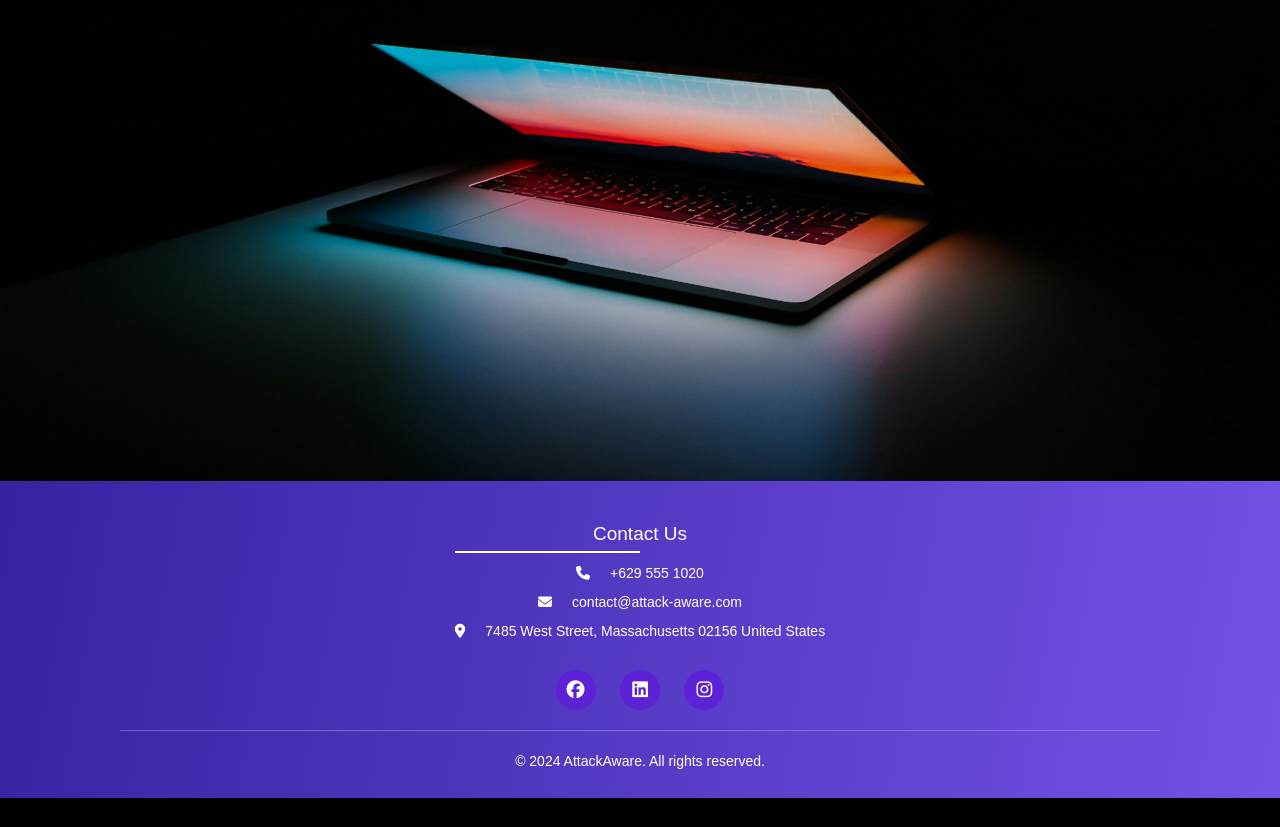
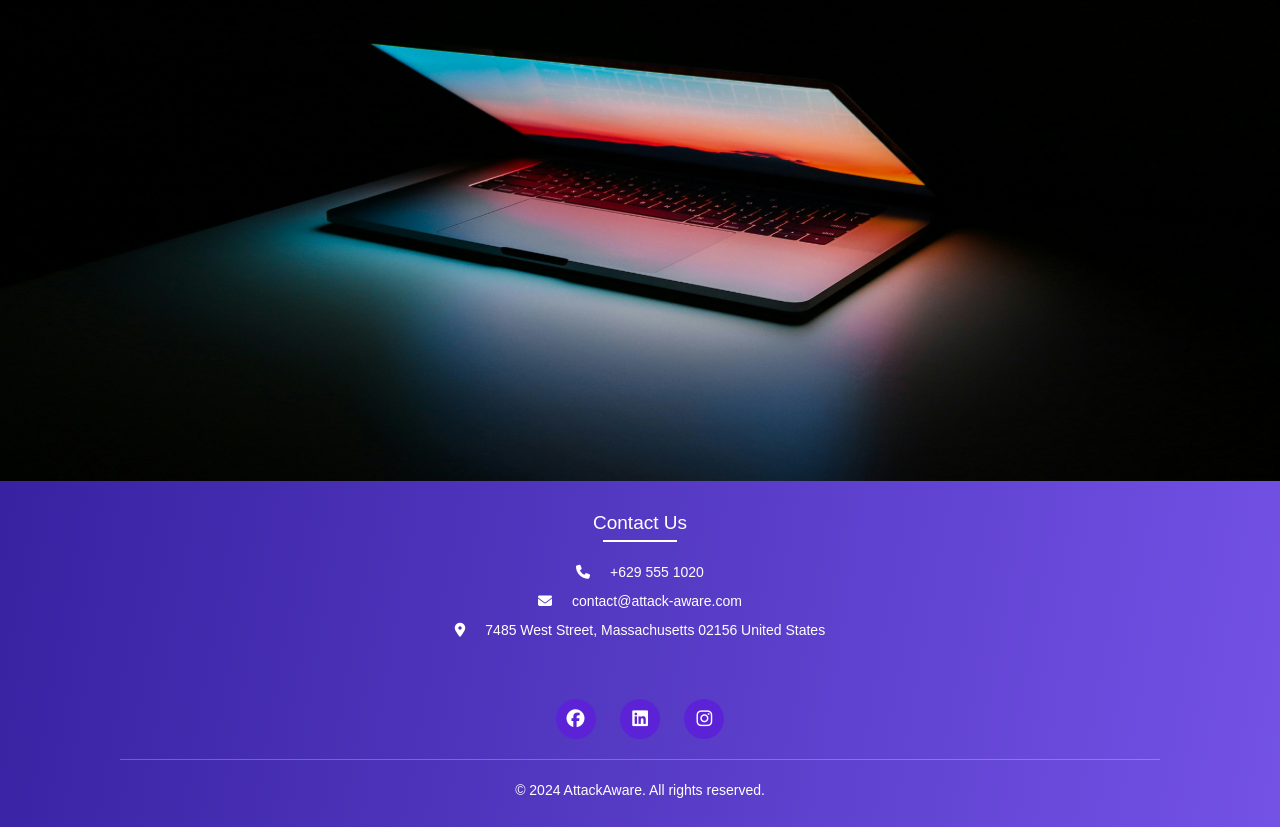
Before and after one commit to TenacioussD/attack-aware-mvp, a Flask app: page /profile in a window 1280 px wide. Shown: the part 225-1052 px from the top of the page. Before the commit the page ends 1023 px from the top, so only its background shows below. Run offline with Flask 3, Linux system fonts and the light colour scheme; some libraries are stand-ins or nearby versions.

Commit message:
Footer styling

```diff
--- a/attack-aware/static/css/base.css
+++ b/attack-aware/static/css/base.css
@@ -117,7 +117,6 @@ header.navbar .auth-buttons .btn-outline-primary {
 
 /* Footer */
 
-
 /* Vertical divider
 footer .vertical-divider {
     width: 1px;
@@ -132,18 +131,19 @@ footer .footer-container {
     background: linear-gradient(100deg, #341F9D, #7352E6);
     color: white;
     margin-top: 20px;
-    padding: 90px 120px 10px 120px;    /* Footer margins */
+    padding: 70px 120px 10px 120px;    /* Footer margins */
 }
 
+/* Columns */
 footer .footer-content {
     display: flex;
     justify-content: space-between;
-    gap: 40px;
+    gap: 20px;  /* Column gap */
 }
 
-/* Logo Section */
+/* Logo */
 footer .logo-text {
-    max-width: 400px;
+    max-width: 500px;
     font-size: 14px;
     color: white;
 }
@@ -151,10 +151,9 @@ footer .logo-text {
 footer .footer-logo {
     width: 110px;
     margin-bottom: 20px;
-    position: center;
 }
 
-/* Links Section */
+/* Links */
 footer .footer-links {
     text-align: left;
 }
@@ -162,26 +161,26 @@ footer .footer-links {
 footer .footer-links h5 {
     font-size: 19px;
     margin-bottom: 10px;
+    margin-top: 30px;
     position: relative;
 }
 
-  /* Underline */
-  footer .footer-links h5::after {
+/* Underline for headings */
+footer .footer-links h5::after,
+footer .contact-info h5::after {
     content: "";
     display: block;
-    width: 50%;
+    width: calc(100% + 0.5em);      /* Underline width to text length */
     height: 2px;
+    max-width: 20%;
     background-color: white;
     margin-top: 5px;
-}
-
-footer .footer-links ul li a:hover {
-    color: #2AAA94;
+    margin-bottom: 20px;    /* Space between underline and column content */
 }
 
 footer .links-container {
     display: flex;
-    gap: 40px;
+    gap: 30px; /* gap between links */
 }
 
 footer .links-container ul {
@@ -203,20 +202,16 @@ footer .links-container ul li a:hover {
     color: #2AAA94;
 }
 
-/* Contact */
+/* Contact info */
+footer .contact-info {
+    text-align: left;
+}
+
 footer .contact-info h5 {
     font-size: 19px;
     margin-bottom: 10px;
+    margin-top: 30px;
     position: relative;
-}
-
-footer .contact-info h5::after {
-    content: "";
-    display: block;
-    width: 50%;
-    height: 2px;
-    background-color: white;
-    margin-top: 5px;
 }
 
 footer .contact-info p {
@@ -230,13 +225,13 @@ footer .contact-info i {
 
 /* Social media icons */
 footer .social-media {
-    text-align: center;
+    text-align: right;   /* Aligns icons to the right */
     margin: 20px 0;
 }
 
 footer .social-media a {
-margin: 0 10px;
-text-decoration: none;
+    margin: 0 10px;
+    text-decoration: none;
 }
 
 footer .social-media i {
@@ -253,7 +248,7 @@ footer .social-media i {
 }
 
 footer .social-media i:hover {
-    background: #2AAA94;
+    background: #2AAA94;   /* Hover colour */
 }
 
 /* Divider and copyright */
@@ -269,23 +264,24 @@ footer .copyright {
 }
 
 /* Responsive */
-@media screen and (max-width: 768px) {
-    footer .footer-content {
+@media screen and (max-width: 1364px) {
+    footer .footer-content,
+    footer .contact-info,
+    footer .footer-links {
       flex-direction: column;
       align-items: center;
-      text-align: center;
-}
+      text-align: center;       /* Centers the social media icons */
+      padding-top: -15px;
+    }
 
-    footer .footer-links,
-    footer .contact-info {
-      margin-bottom: 20px;
+    footer .footer-links h5::after,
+    footer .contact-info h5::after {
+        margin-left: auto;
+        margin-right: auto;     /* Centers the underline */
     }
-}
 
-@media screen and (max-width: 1364px) {
-    footer .footer-content {
-        flex-direction: column;
-        align-items: center;
+    footer .social-media {
+        padding-top: 30px;    /* Spacing for icons */
         text-align: center;
     }
 }
```
